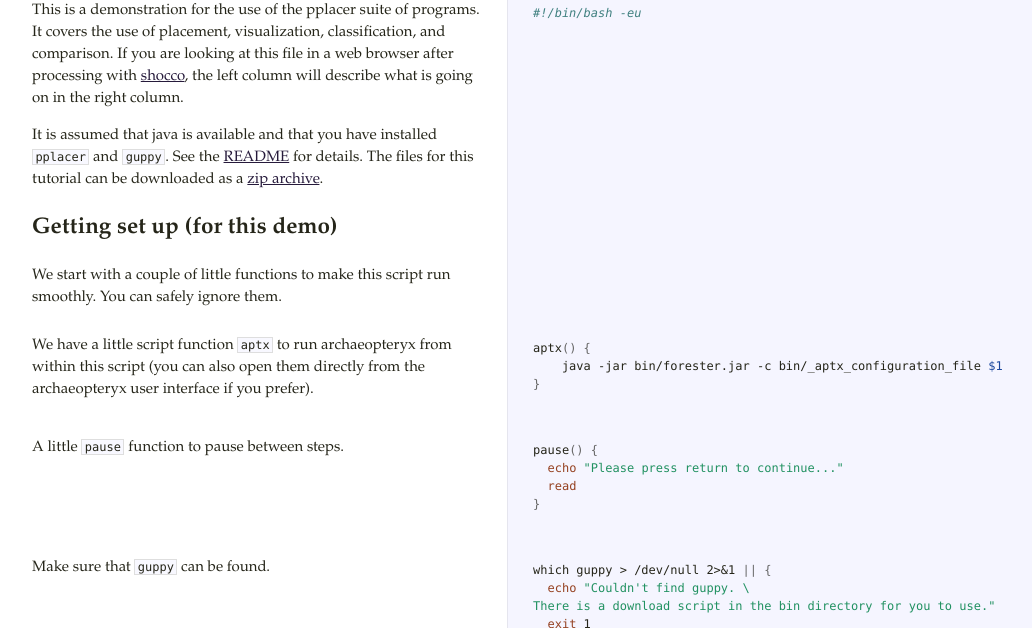
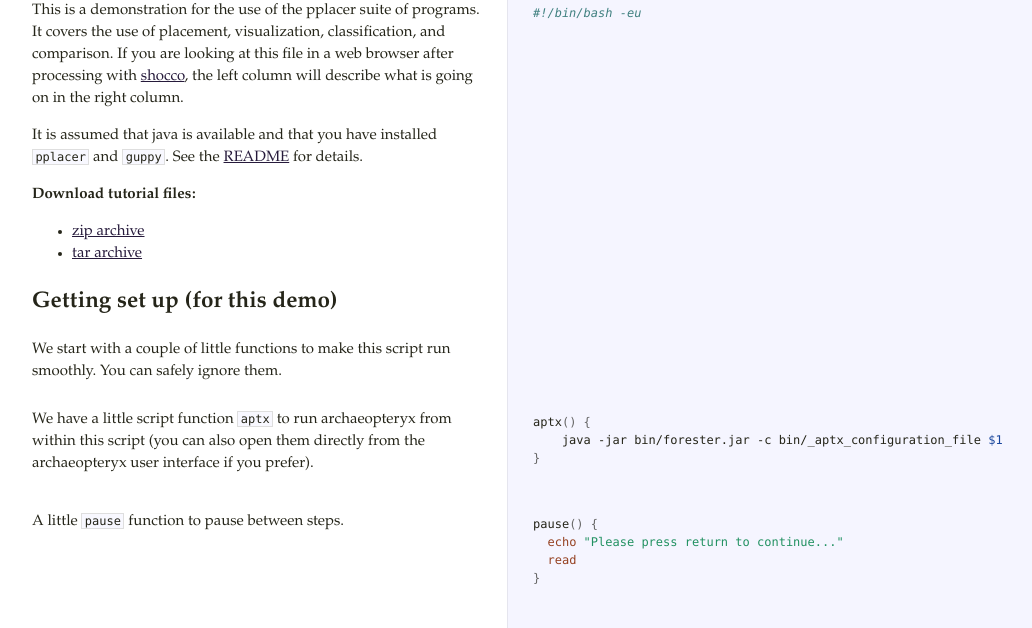
Before and after one commit to fhcrc/microbiome-demo, a plain HTML site: page pplacer_demo.html in a window 1280 px wide. Shown: the part 98-726 px from the top of the page, without its empty margins (18-1050 px from the left). Drawn offline with Linux system fonts and the light colour scheme.

Commit message:
making downloads more visible

```diff
--- a/pplacer_demo.html
+++ b/pplacer_demo.html
@@ -24,16 +24,19 @@ what is going on in the right column.</p>
 
 <p>It is assumed that java is available and that you have installed <code>pplacer</code>
 and <code>guppy</code>. See the <a href="http://github.com/fhcrc/microbiome-demo">README</a>
-for details. The files for this tutorial can be downloaded as a
-<a href="http://github.com/fhcrc/microbiome-demo/zipball/master">zip archive</a>.
-</p>
+for details.</p>
 
+<p><strong>Download tutorial files:</strong></p>
+
+<ul>
+<li><a href="http://github.com/fhcrc/microbiome-demo/zipball/master">zip archive</a></li>
+<li><a href="http://github.com/fhcrc/microbiome-demo/tarball/master">tar archive</a>
 </td><td class=code><div class=highlight><pre>
 <span class="c">#!/bin/bash -eu</span>
 
 
-
-</pre></div></td></tr><tr><td class=docs>
+</pre></div></td></tr><tr><td class=docs></li>
+</ul>
 
 <h2>Getting set up (for this demo)</h2>
 
```
Also changed, not shown: 1 other file.
